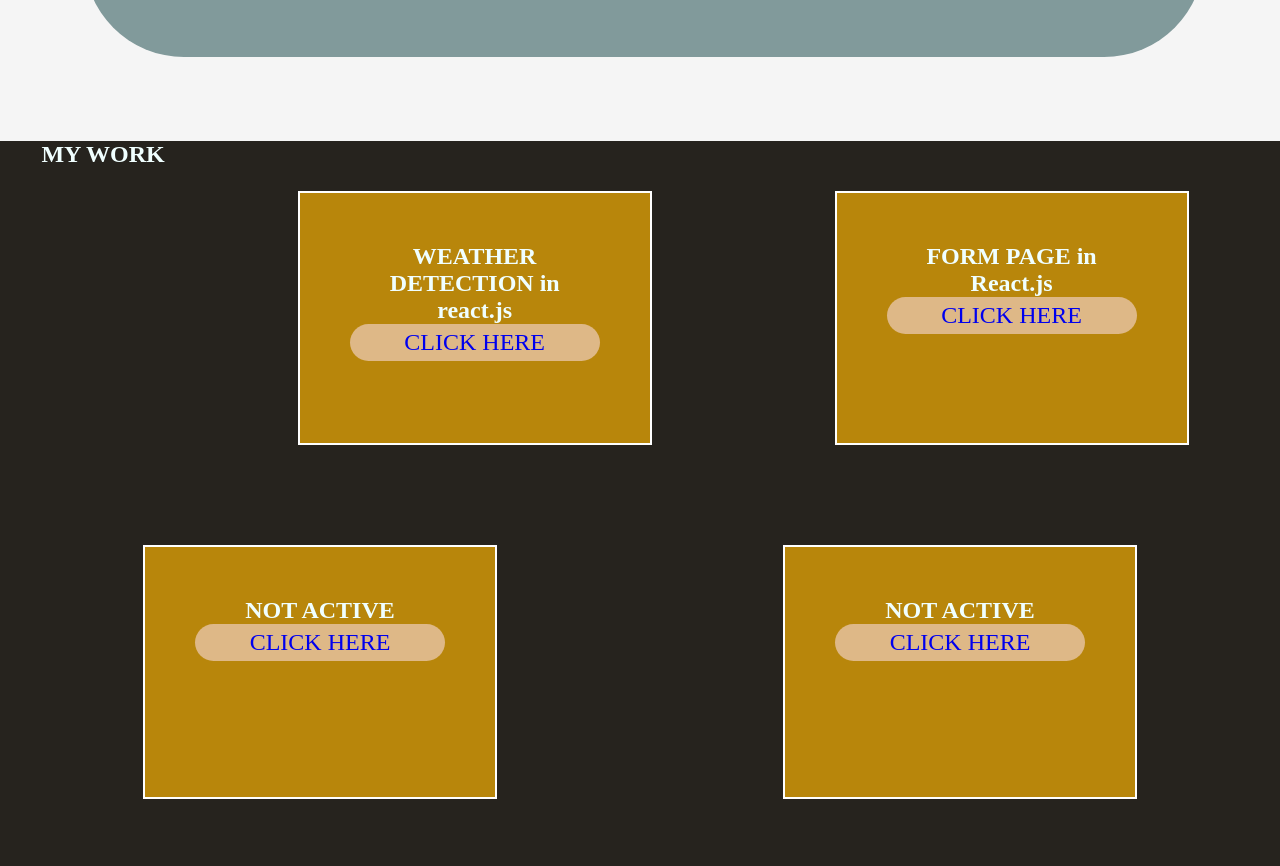
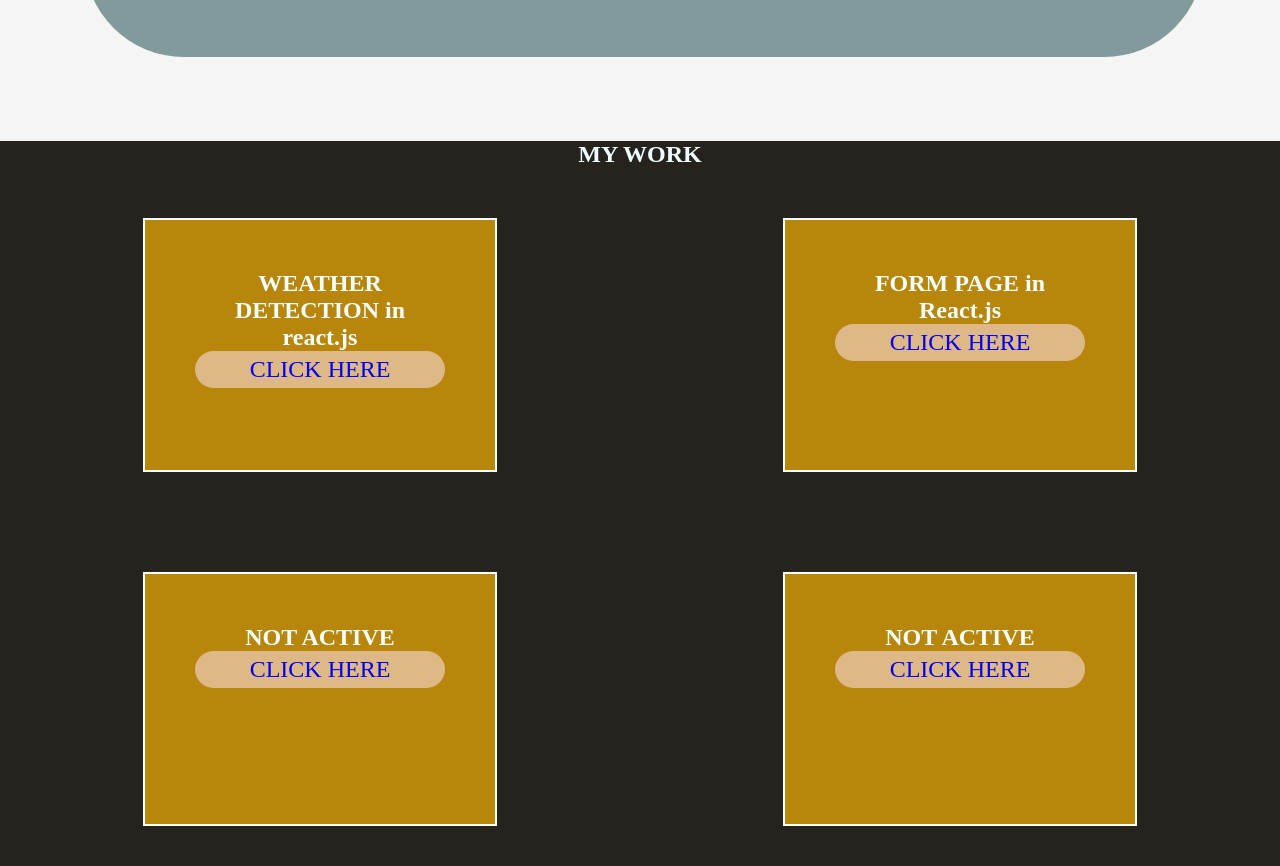
Before and after one commit to arpit97-gif/porffolio, a plain HTML site: page index.html in a window 1280 px wide. Shown: the part 1113-1979 px from the top of the page. Drawn offline with Linux system fonts and the light colour scheme.

Commit message:
Add files via upload

```diff
--- a/index.html
+++ b/index.html
@@ -25,9 +25,9 @@
 </div>
 </div>
 
+ <h2 style="text-align: center;">MY WORK</h2>
 <div id="mywork">
-  <h2>MY WORK</h2>
-<div class="wrklik">
+  <div class="wrklik">
   <h2>WEATHER DETECTION in react.js</h2>
   <div class="btnwk">
   <a class="textbtn" href="https://arpitkrweather.netlify.app/">CLICK HERE</a>
```
